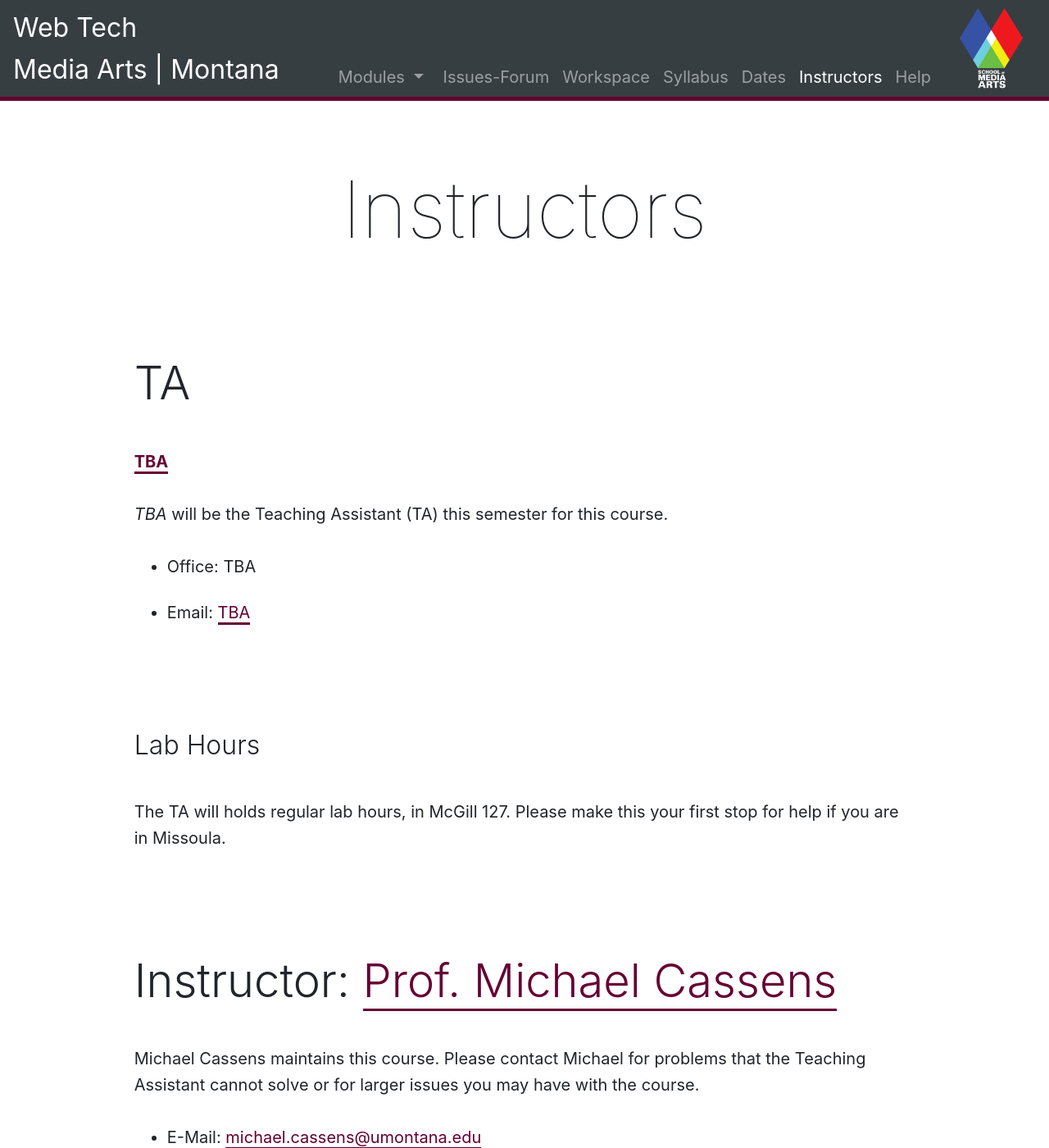
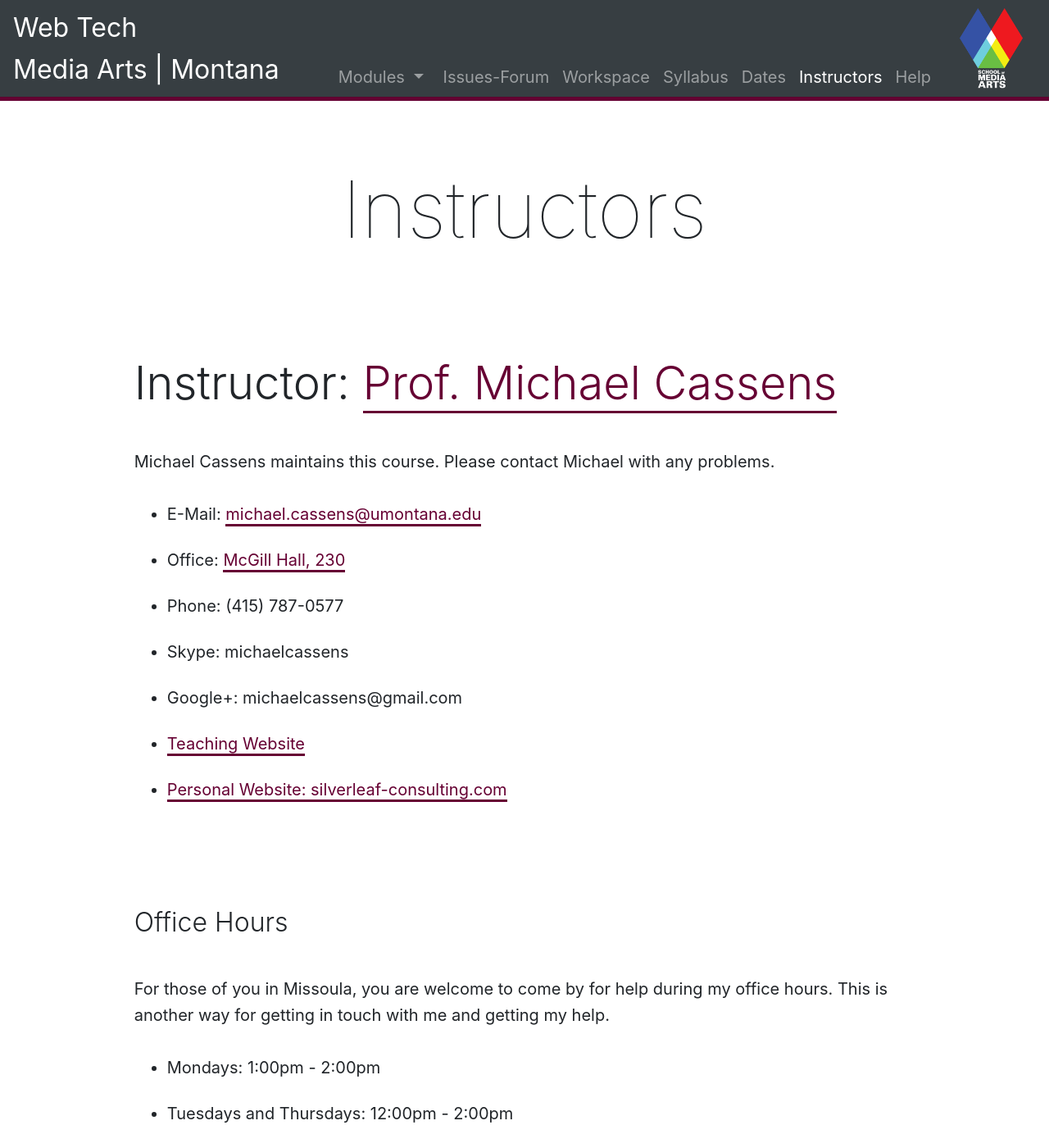
Before and after one commit to Montana-Media-Arts/441-web-tech-Spring2019-course, a Jekyll site: the page built from modules/instructors/_posts/2017-01-01-instructors.md, in a window 1280 px wide and 1400 px high. Shown: the whole window at 82% size. Built offline with Jekyll 4.4.1, drawn with Linux system fonts in a browser that asks for light colours; nearby versions of some CDN libraries.

Commit message:
updated instructor information
Updated instructor info

```diff
--- a/_data/course.yml
+++ b/_data/course.yml
@@ -9,5 +9,5 @@ infoModules: [workspace, syllabus, dates, instructors, help]
 
 #modules: [week-1, week-2, week-3, week-4, week-5, week-6, week-7, week-8, week-9, week-10]
 modules: [week-1]
-# modules: [week-1, week-2, week-3, week-4, week-5, week-6, week-7, week-8, week-9, week-10, week-11, week-12]
+#  modules: [week-1, week-2, week-3, week-4, week-5, week-6, week-7, week-8, week-9, week-10, week-11, week-12]
 # modules: [week-1, week-2, week-3, week-4, week-5, week-6, week-7, week-8, week-9, week-10, week-11, week-12, final-info]
--- a/modules/instructors/_posts/2017-01-01-instructors.md
+++ b/modules/instructors/_posts/2017-01-01-instructors.md
@@ -5,27 +5,15 @@ permalink: /:title/
 
 # Instructors
 
-
-## TA
-
-**[TBA](mailto:michael.cassens@umontana.edu?subject=441%20Question)**
-
-_TBA_ will be the Teaching Assistant (TA) this semester for this course.
-
-- Office: TBA
-- Email: [TBA](mailto:michael.cassens@umconnect.umt.edu?subject=441%20Question)
-
-#### Lab Hours
-
-The TA will holds regular lab hours, in McGill 127. Please make this your first stop for help if you are in Missoula.
-
-
 ## Instructor: [Prof. Michael Cassens](https://michaelcassens.github.io/teaching)
 
-Michael Cassens maintains this course. Please contact Michael for problems that the Teaching Assistant cannot solve or for larger issues you may have with the course.
+Michael Cassens maintains this course. Please contact Michael with any problems.
 
 - E-Mail: [michael.cassens@umontana.edu](mailto:michael.cassens@umontana.edu?subject=441%20Question)
-- Office: [McGill Hall, 232](https://www.google.com/maps/place/McGill+Hall,+32+Campus+Dr,+Missoula,+MT+59812/@46.8619179,-113.9857145,16.91z/data=!3m1!5s0x535dcc33c1f50273:0xb43516d74c13fb70!4m5!3m4!1s0x535dcc33c3d4cbd5:0xd77cd4f46bdf5b89!8m2!3d46.8624266!4d-113.9836088)
+- Office: [McGill Hall, 230](https://www.google.com/maps/place/McGill+Hall,+32+Campus+Dr,+Missoula,+MT+59812/@46.8619179,-113.9857145,16.91z/data=!3m1!5s0x535dcc33c1f50273:0xb43516d74c13fb70!4m5!3m4!1s0x535dcc33c3d4cbd5:0xd77cd4f46bdf5b89!8m2!3d46.8624266!4d-113.9836088)
+- Phone: (415) 787-0577
+- Skype: michaelcassens
+- Google+: michaelcassens@gmail.com
 - [Teaching Website](https://michaelcassens.github.io/teaching)
 - [Personal Website: silverleaf-consulting.com](http://silverleaf-consulting.com)
 
```
Also changed, not shown: modules/syllabus/_posts/2017-01-01-syllabus.md (+6 -6 lines).
